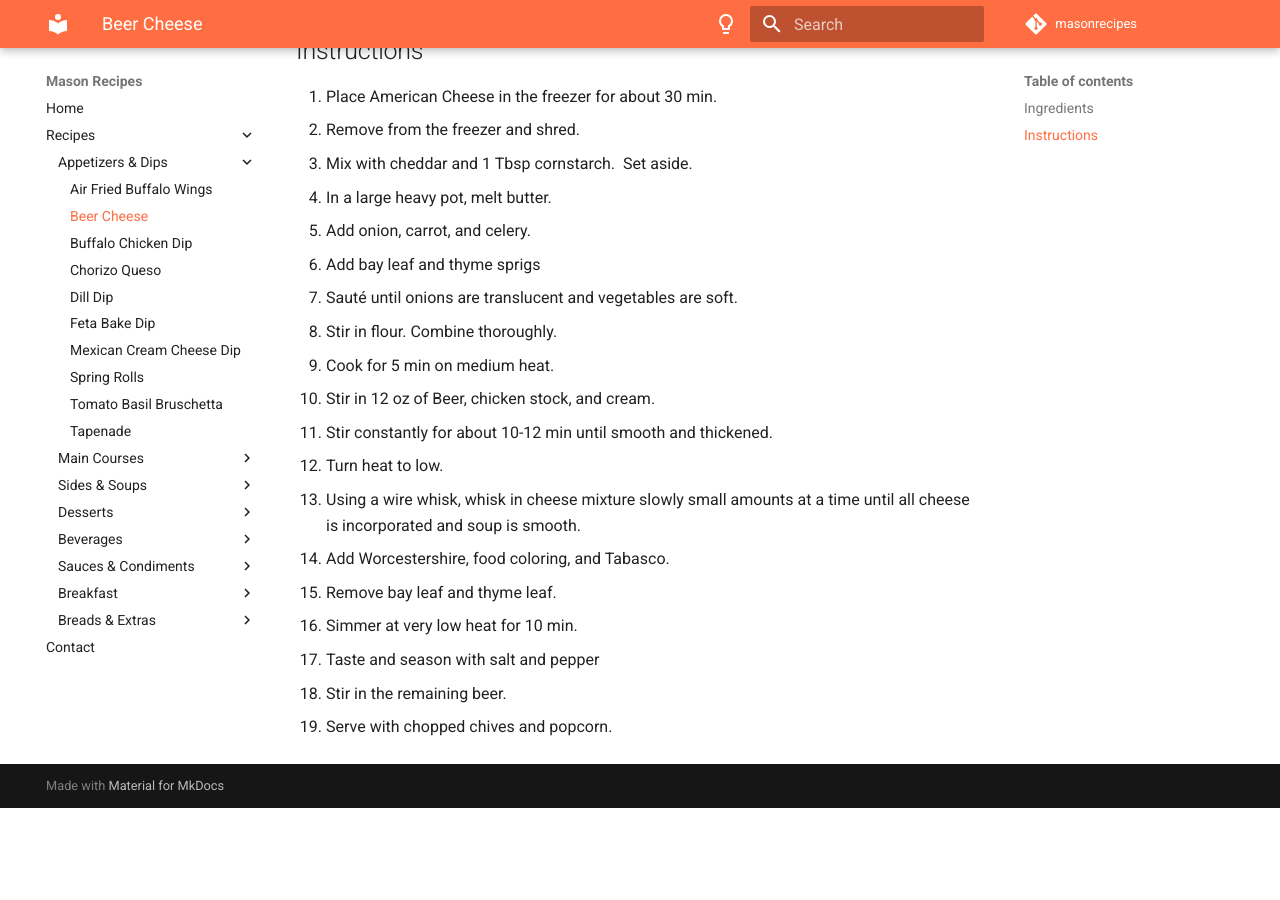
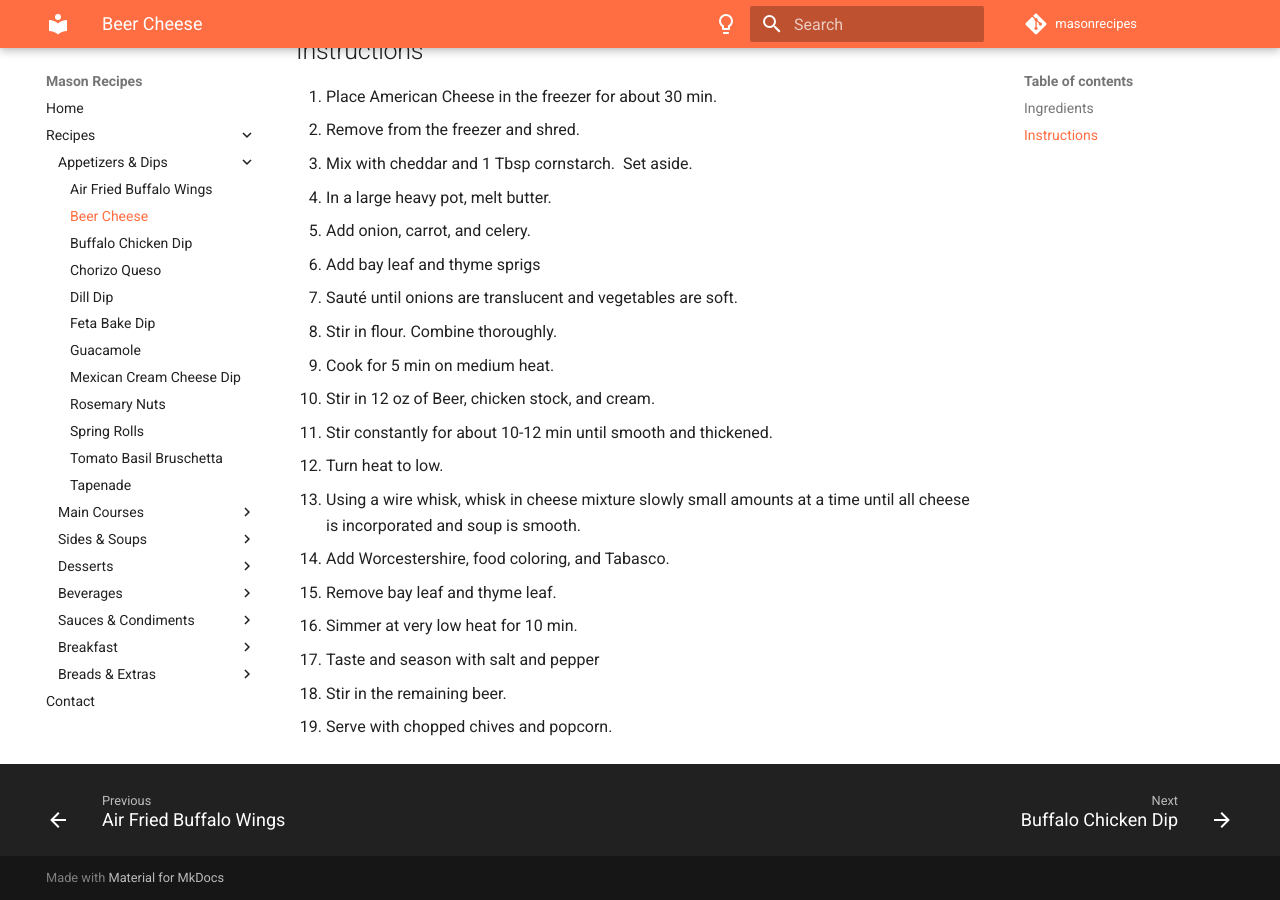
Before and after one commit to masonrecipes/masonrecipes.github.io, an MkDocs documentation site: the page built from docs/recipes/beer_cheese.md, in a window 1280 px wide and 900 px high, scrolled down 868 px. Built offline with MkDocs 1.6.1 and Material for MkDocs 9.7.7, drawn with Linux system fonts in a browser that asks for light colours; comment, search, counter and statistics services are not loaded; before the commit the page ends 1676 px from its top, so only the background shows below that.

Commit message:
Misplaced items after feedback from family

```diff
--- a/mkdocs.yml
+++ b/mkdocs.yml
@@ -1,4 +1,5 @@
 site_name: Mason Recipes
+site_author: David Beihl
 site_description: A collection of delicious family recipes
 repo_url: https://github.com/masonrecipes/masonrecipes.github.io
 repo_name: masonrecipes
@@ -20,6 +21,14 @@
   features:
     - search.suggest
     - search.highlight
+    - content.action.edit
+    - content.action.view
+    - search.highlight
+    - search.share
+    - search.suggest
+    - toc.follow
+    - navigation.footer
+    - navigation.indexes
 
 nav:
   - Home: index.md
@@ -31,7 +40,9 @@
       - Chorizo Queso: recipes/chorizo_queso.md
       - Dill Dip: recipes/dill_dip.md
       - Feta Bake Dip: recipes/feta_bake_dip.md
+      - Guacamole: recipes/guacamole.md
       - Mexican Cream Cheese Dip: recipes/mexican_cream_cheese_dip.md
+      - Rosemary Nuts: recipes/rosemary_nuts.md
       - Spring Rolls: recipes/spring_rolls.md
       - Tomato Basil Bruschetta: recipes/tomato_basil_bruschetta.md
       - Tapenade: recipes/tapenade.md
@@ -45,11 +56,13 @@
       - Chipotle Fish Tacos: recipes/chipotle_fish_tacos.md
       - Italian Chorizo Shakshouka: recipes/italian_chorizo_shakshouka.md
       - Mikes Quick Fajitas: recipes/mikes_quick_fajitas.md
+      - My Favorite Casserole: recipes/my_favorite_casserole.md
       - Pork Carnitas: recipes/pork_carnitas.md
       - Pork Ribs in Slow Cooker: recipes/pork_ribs_in_slow_cooker.md
       - Salmon with Mango Salsa: recipes/salmon_with_mango_salsa.md
       - Sausage Mozarella Pizza: recipes/sausage_mozarella_pizza.md
       - Scotts Pot Roast: recipes/scotts_pot_roast.md
+      - Sherrys Sunday Roast: recipes/sherrys_sunday_roast.md
       - Simple Crockpot Chicken Fajitas: recipes/simple_crockpot_chicken_fajitas.md
       - Slow Cooked Pork Ribs: recipes/slow_cooked_pork_ribs.md
       - Smoked Meatloaf: recipes/smoked_meatloaf.md
@@ -128,28 +141,27 @@
       - Dukes Keto Mayonnaise: recipes/dukes_keto_mayonnaise.md
       - Fresh Pesto: recipes/fresh_pesto.md
       - Green Enchilada Sauce: recipes/green_enchilada_sauce.md
-      - Guacamole: recipes/guacamole.md
       - Harissa Tunisian Hot Sauce: recipes/harissa_tunisian_hot_sauce.md
-      - Mikes Amish Aunts Sausage Gravy: recipes/mikes_amish_aunts_sausage_gravy.md
       - Spaghetti Sauce: recipes/spaghetti_sauce.md
       - Taco Seasoning: recipes/taco_seasoning.md
     - Breakfast:
       - Cindys Shrimp and Grits: recipes/cindys_shrimp_and_grits.md
+      - Mikes Amish Aunts Sausage Gravy: recipes/mikes_amish_aunts_sausage_gravy.md
       - Sausage Brunch Casserole: recipes/sausage_brunch_casserole.md
       - Sausage Egg and Spinach Breakfast Bowl: recipes/sausage_egg_and_spinach_breakfast_bowl.md
-      - Sherrys Sunday Roast: recipes/sherrys_sunday_roast.md
     - Breads & Extras:
       - Jans Pie Crust: recipes/jans_pie_crust.md
       - Kristas Tartine Bread: recipes/kristas_tartine_bread.md
-      - My Favorite Casserole: recipes/my_favorite_casserole.md
       - Oatmeal Bread: recipes/oatmeal_bread.md
       - Potato Rusks: recipes/potato_rusks.md
       - Protein Marshmallows: recipes/protein_marshmallows.md
-      - Rosemary Nuts: recipes/rosemary_nuts.md
   - Contact: recipes/contact.md
 
 plugins:
   - search
+  - git-revision-date-localized:
+      enable_creation_date: true
+  - git-authors
 
 markdown_extensions:
   - pymdownx.emoji:
```
